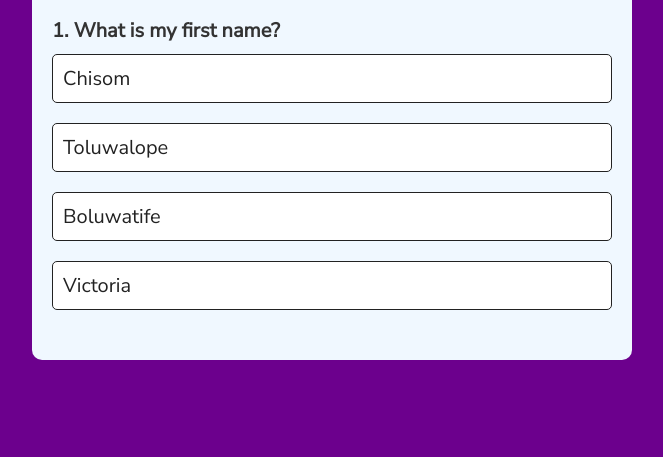
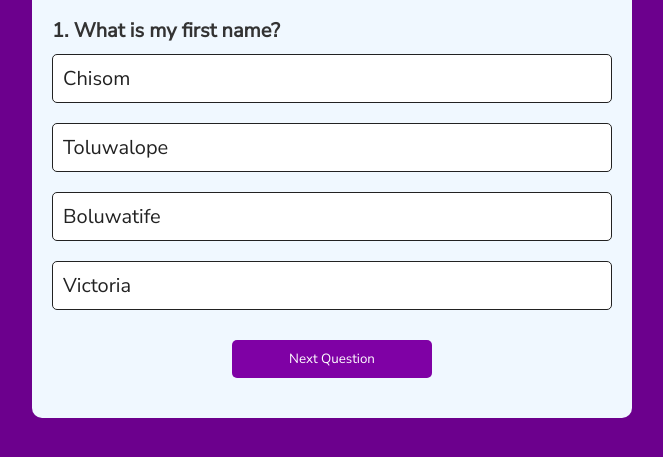
Before and after one commit to victorioustoluwalope/quizapp, a plain HTML site: page index.html in a window 1280 px wide. Both pictures are taken after a click on the button "Chisom". Shown: the part 195-652 px from the top of the page, without its empty margins (308-971 px from the left). Drawn offline with Linux system fonts and the light colour scheme.

Commit message:
Styling answer buttons when selected

```diff
--- a/index.js
+++ b/index.js
@@ -60,17 +60,6 @@ function resetState() {
     }
 }
 
-function selectAnswer() {
-    const selectedBtn = e.target;
-    const isCorrect = selectedBtn.dataset.correct === "true";
-    if(isCorrect) {
-        selectedBtn.classList.add("correct");
-    }
-    else{
-        selectedBtn.classList.add("incorrect");
-    }
-}
-
 function showQuestion() {
     resetState();
     let currentQuestion = questions[currentQuestionIndex];
@@ -96,4 +85,23 @@ function startQuiz() {
     showQuestion();
 }
 
+
+function selectAnswer(e) {
+    const selectedBtn = e.target;
+    const isCorrect = selectedBtn.dataset.correct === "true";
+    if(isCorrect) {
+        selectedBtn.classList.add("correct");
+    }
+    else{
+        selectedBtn.classList.add("incorrect");
+    }
+    Array.from(answerButton.children).forEach(button => {
+        if(button.dataset.correct === "true") {
+            button.classList.add("correct");
+        }
+        button.disabled = true;
+    });
+    nextButton.style.display = "block";
+}
+
 startQuiz();
```
Also changed, not shown: style.css (+8 -3 lines).
